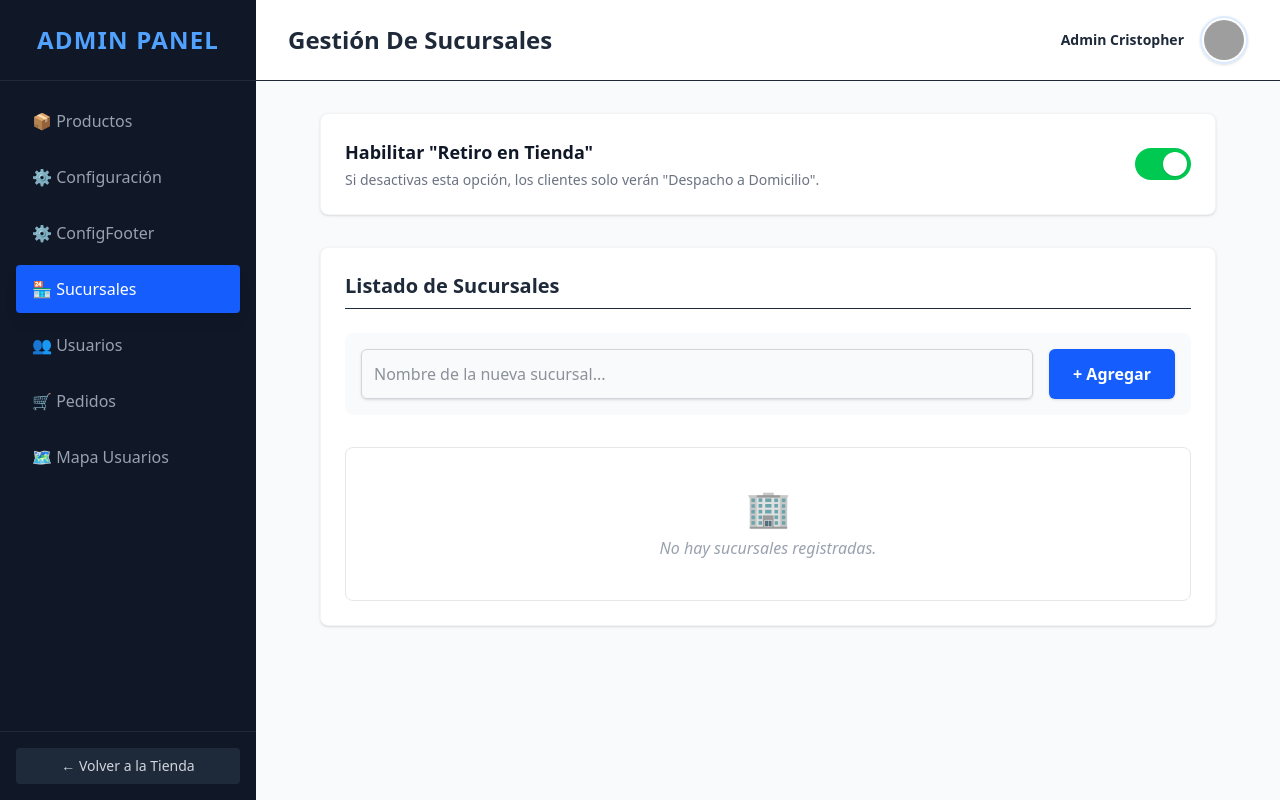
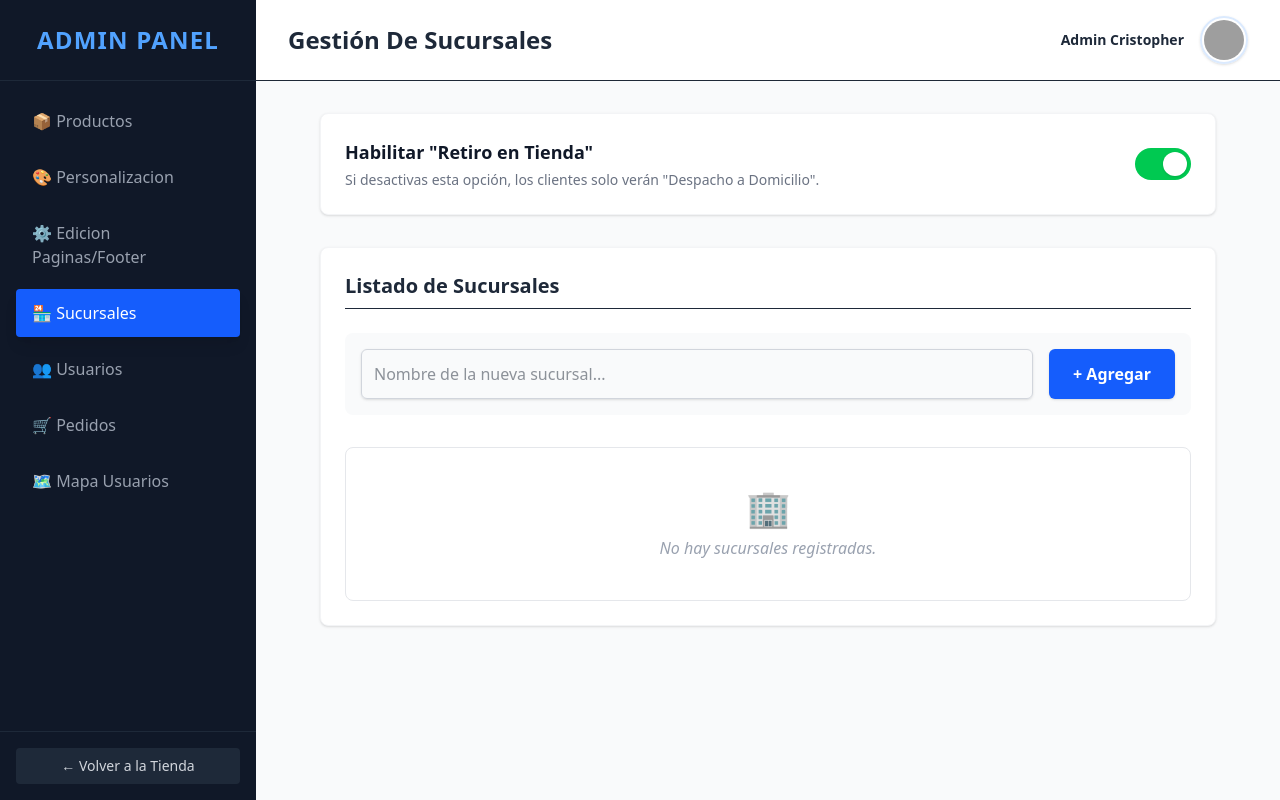
Before and after one commit to cristopherGarciac/Capstone, a Next.js app: page /sucursalConfig in a window 1280 px wide. Built offline with nearby package versions, Linux system fonts and the light colour scheme; grey boxes are pictures that could not be loaded.

Commit message:
Actualizado

```diff
--- a/src/pages/sucursalConfig.js
+++ b/src/pages/sucursalConfig.js
@@ -127,10 +127,10 @@ export default function SucursalConfig() {
           </Link>
 
           <Link href="/config" className="block py-3 px-4 rounded text-gray-400 hover:bg-gray-800 hover:text-white transition duration-200 flex items-center gap-3">
-            ⚙️ Configuración
+            🎨 Personalizacion
           </Link>
           <Link href="/configfooter" className="block py-3 px-4 rounded text-gray-400 hover:bg-gray-800 hover:text-white transition duration-200 flex items-center gap-3">
-            ⚙️ ConfigFooter
+            ⚙️ Edicion Paginas/Footer
           </Link>
 
           <button className="w-full text-left py-3 px-4 rounded bg-blue-600 text-white shadow-lg transition duration-200 flex items-center gap-3">
```
